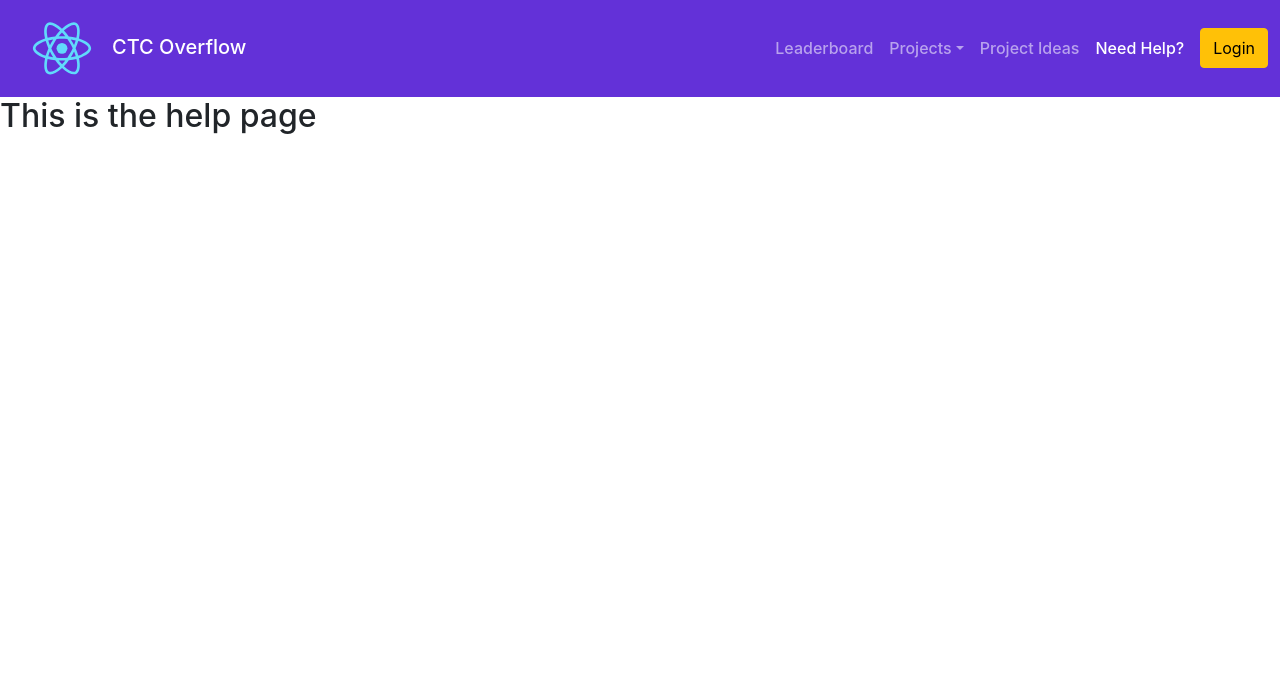
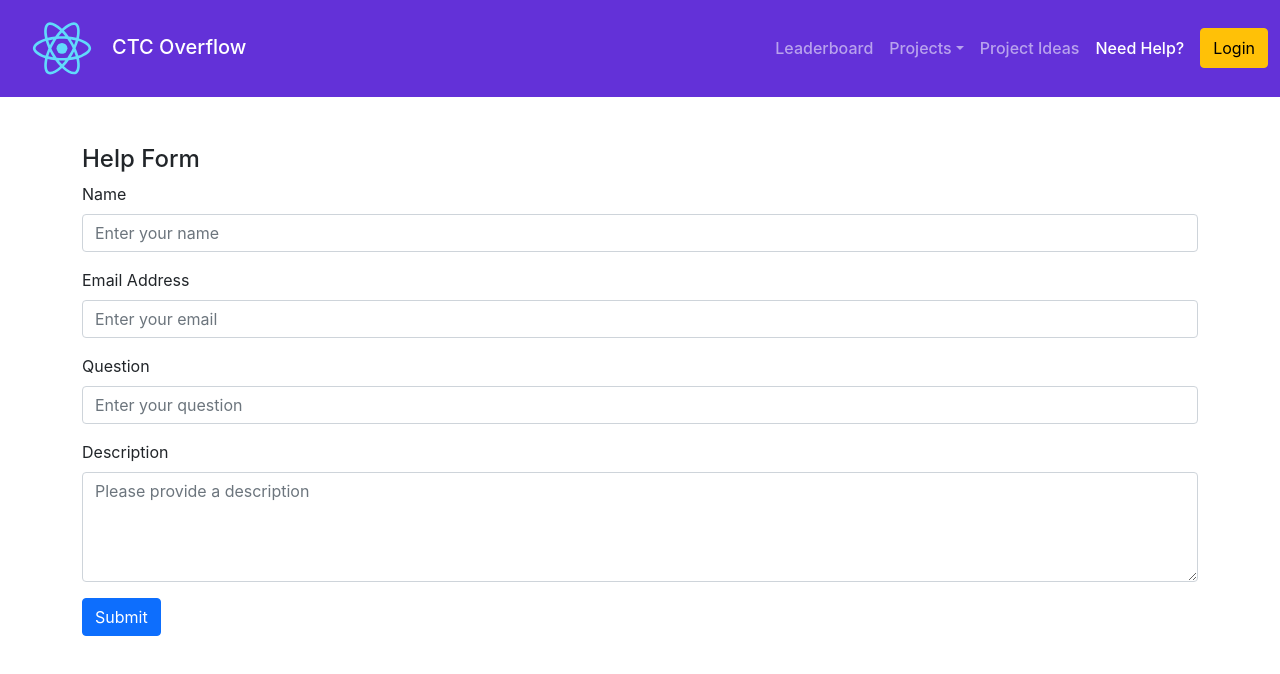
Before and after one commit to ctc-uci/bp-stack-overflow, a React (Create React App) app in the folder client/: page /help in a window 1280 px wide. Shown: the top 674 px of the page. Built offline with nearby package versions, Linux system fonts and the light colour scheme.

Commit message:
added help page with basic form functionality

```diff
--- /dev/null
+++ b/client/src/components/HelpForm/HelpForm.jsx
@@ -0,0 +1,39 @@
+import React from 'react';
+import { Form, Button, Container } from 'react-bootstrap';
+
+function HelpForm() {
+  return (
+    <div className="HelpForm">
+      <Container className="d-grid h-100 mt-5">
+        <h2>Help Form</h2>
+        <Form>
+          <Form.Group className="mb-3" controlId="formName">
+            <Form.Label>Name</Form.Label>
+            <Form.Control type="text" placeholder="Enter your name" />
+          </Form.Group>
+
+          <Form.Group className="mb-3" controlId="formEmail">
+            <Form.Label>Email Address</Form.Label>
+            <Form.Control type="email" placeholder="Enter your email" />
+          </Form.Group>
+
+          <Form.Group className="mb-3" controlId="formProjectName">
+            <Form.Label>Question</Form.Label>
+            <Form.Control type="text" placeholder="Enter your question" />
+          </Form.Group>
+
+          <Form.Group className="mb-3" controlId="formProjectDescription">
+            <Form.Label>Description</Form.Label>
+            <Form.Control as="textarea" rows={4} placeholder="Please provide a description" />
+          </Form.Group>
+
+          <Button variant="primary" type="submit">
+            Submit
+          </Button>
+        </Form>
+      </Container>
+    </div>
+  );
+}
+
+export default HelpForm;
--- a/client/src/pages/Help.jsx
+++ b/client/src/pages/Help.jsx
@@ -1,9 +1,13 @@
 import React from 'react';
+import { Container } from 'react-bootstrap';
+import HelpForm from '../components/HelpForm/HelpForm';
 
 function Help() {
   return (
-    <div className="Help">
-      <h1>This is the help page</h1>
+    <div>
+      <Container fluid className="vh 100">
+        <HelpForm />
+      </Container>
     </div>
   );
 }
```
Also changed, not shown: client/src/components/HelpForm/HelpForm.css (added).
